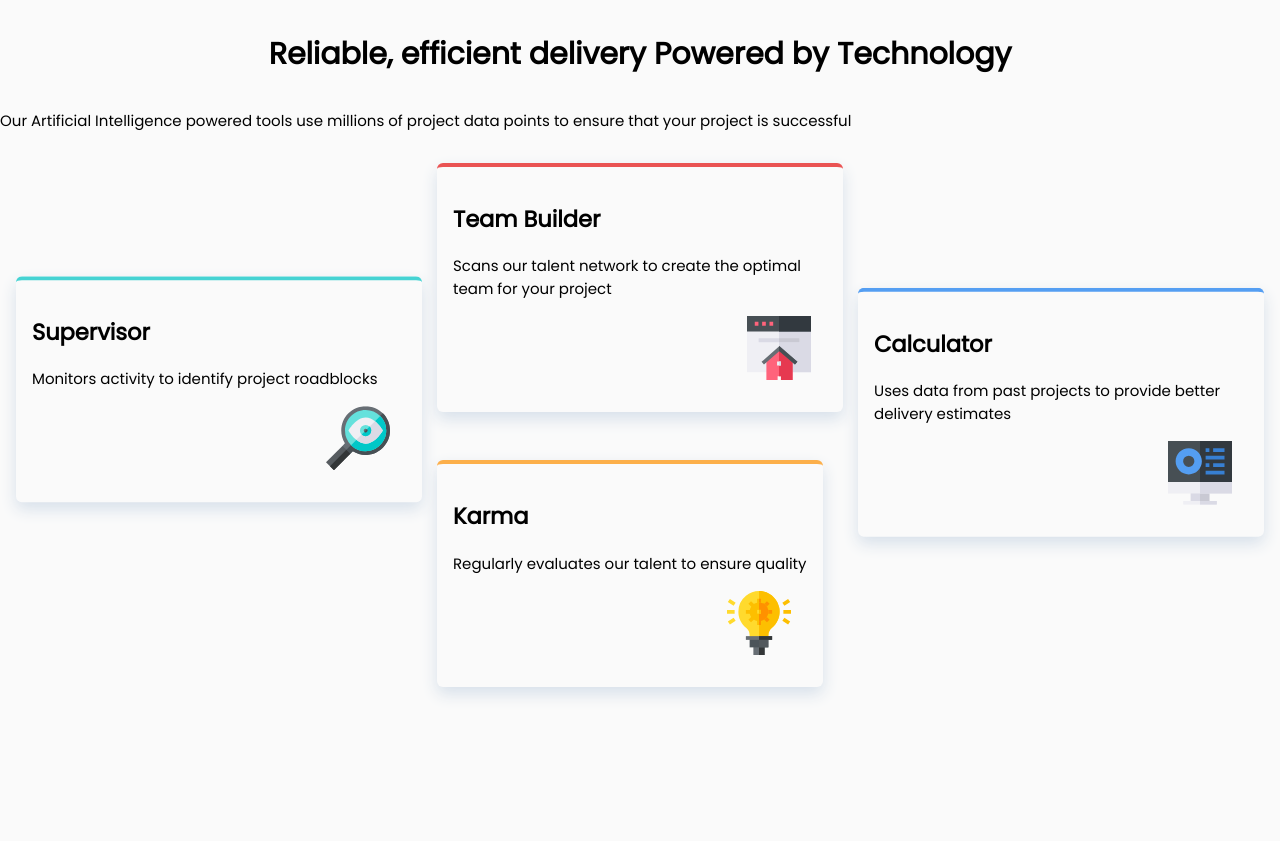
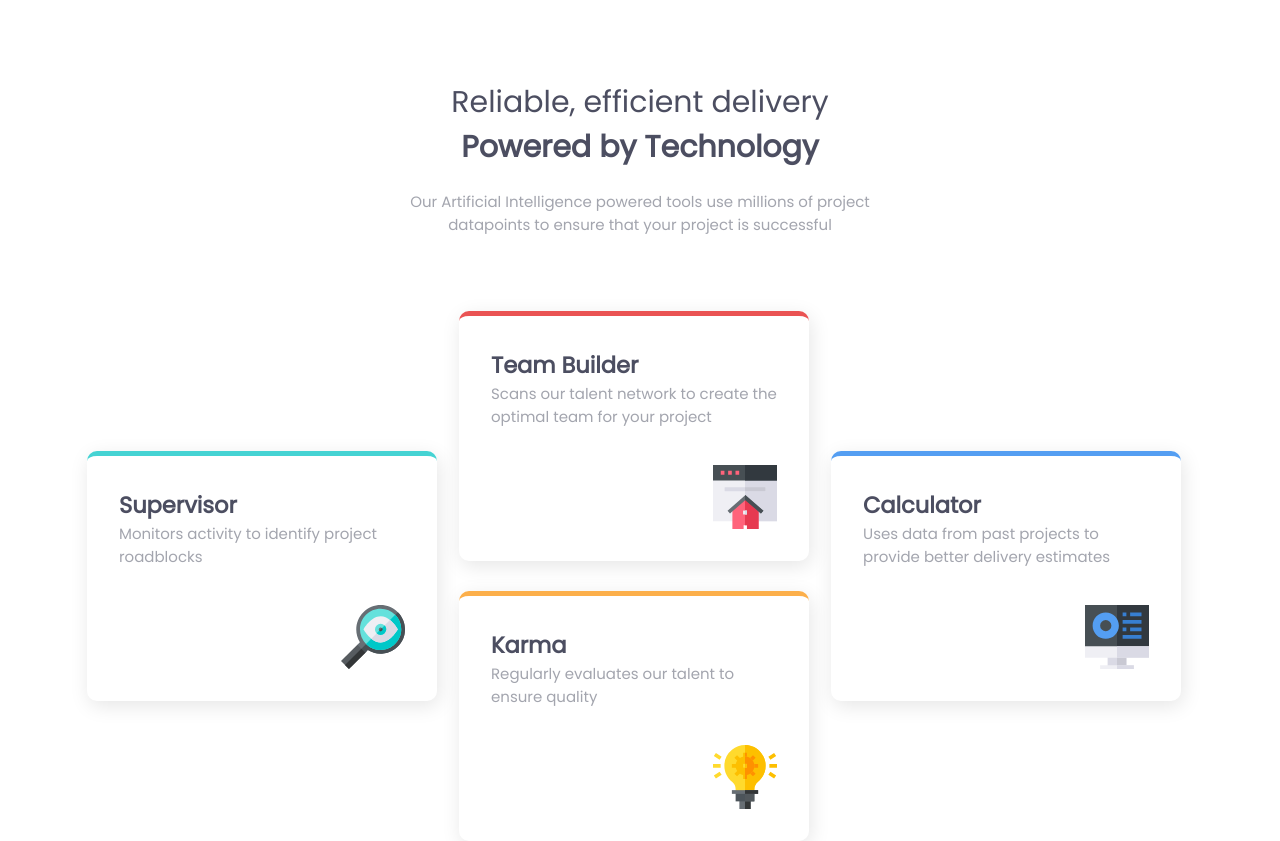
Before and after one commit to aymanebenhima/frontendDesign, a plain HTML site: page four-card-feature-section-master/index.html in a window 1280 px wide. Before the commit the page ends 800 px from the top, so only its background shows below. Drawn offline with Linux system fonts and the light colour scheme.

Commit message:
task was finished

```diff
--- a/four-card-feature-section-master/index.html
+++ b/four-card-feature-section-master/index.html
@@ -10,33 +10,29 @@
 </head>
 <body>
   <div class="container">
-    <h1 class="header">
-      Reliable, efficient delivery
-      <span class="header-bold">Powered by Technology </span>
-    </h1>
-    <p class="copy-text">
-      Our Artificial Intelligence powered tools use millions of project data
-      points to ensure that your project is successful
-    </p>
+    <header>
+      <h1>Reliable, efficient delivery<br><strong>Powered by Technology </strong></h1>
+      <p>Our Artificial Intelligence powered tools use millions of project datapoints to ensure that your project is successful</p>
+    </header>
     <ul class="cards">
       <li class="card">
         <h2>Supervisor</h2>
-        <div class="content">Monitors activity to identify project roadblocks</div>
+        <p class="content">Monitors activity to identify project roadblocks</p>
         <div class="icon"><img src="images/icon-supervisor.svg" alt="Supervisor"></div>
       </li>
       <li class="card">
         <h2>Team Builder</h2>
-        <div class="content">Scans our talent network to create the optimal team for your project</div>
+        <p class="content">Scans our talent network to create the optimal team for your project</p>
         <div class="icon"><img src="images/icon-team-builder.svg" alt="Team Builder"></div>
       </li>
       <li class="card">
         <h2>Karma</h2>
-        <div class="content">Regularly evaluates our talent to ensure quality</div>
+        <p class="content">Regularly evaluates our talent to ensure quality</p>
         <div class="icon"><img src="images/icon-karma.svg" alt="Karma"></div>
       </li>
       <li class="card">
         <h2>Calculator</h2>
-        <div class="content">Uses data from past projects to provide better delivery estimates</div>
+        <p class="content">Uses data from past projects to provide better delivery estimates</p>
         <div class="icon"><img src="images/icon-calculator.svg" alt="Calculator"></div>
       </li>
     </ul>
--- a/four-card-feature-section-master/style.css
+++ b/four-card-feature-section-master/style.css
@@ -3,61 +3,226 @@ Importing font
 **/
 @import url('https://fonts.googleapis.com/css?family=Poppins&display=swap');
 
+/*
+ * ## Document Body
+ */
+
  body {
-    margin: 0;
-    padding: 0;
-    font-family: Poppins;
-    background-color: hsl(0, 0%, 98%);
+    /* Clean content offset */
+    margin: 0; padding: 0;
+
+    /* Set common font styles */
+    font-family: 'Poppins', sans-serif;
+    font-weight: 400;
     font-size: 15px;
-    font-weight: 400;
-    max-width: 1440px;
-    min-width: 375px;
-    width: 100%;
-    display: flex;
-    flex-direction: column;
   }
 
-.header {
-    text-align: center;
-    margin: 2rem 0;
+  /*
+   * ## Elements Styles
+   */
+
+  h1, h2 {
+    font-weight: 600;
+    color: hsl(234, 12%, 34%);
   }
 
-.cards {
-    list-style: none;
-    margin: 0;
-    padding: 1rem;
-    column-count: 3;
-    column-gap: 3;
+  p { color: hsl(229, 6%, 66%); }
+
+  /* - - - */
+
+
+  /*
+   * # Header Element
+   */
+
+  header {
+    margin: 80px 30px 75px;
+    text-align: center;
   }
 
-.card {
-    display: inline-block;
-    box-shadow: 0 7px 16px #d7e0ea;
-    border-radius: 6px;
-    padding: 1rem;
-    margin-bottom: 3rem;
+  header > h1 {
+    margin: 20px 0;
+    font-weight: 200;
   }
 
-.card:nth-child(1) {
-    border-top: 4px solid hsl(180, 62%, 55%);
-    display: block;
-    transform: translateY(50%);
-}
-.card:nth-child(2) {
-    border-top: 4px solid hsl(0, 78%, 62%);
-}
-.card:nth-child(3) {
-    border-top: 4px solid hsl(34, 97%, 64%);
-}
-.card:nth-child(4) {
-    border-top: 4px solid hsl(212, 86%, 64%);
-    display: block;
-    transform: translateY(50%);
+  header > h1 strong {
+    font-weight: 600;
   }
 
-.icon {
-    width: 80px;
-    height: 80px;
-    margin-left: auto;
-    margin-top: 1rem;
+  header > p {
+    max-width: 520px;
+    margin: auto;
   }
+
+  @media (max-width: 443px) {
+    header > h1 { font-size: 1.6em; }
+  }
+
+  /*
+   * ## Cards Container Class
+   */
+
+  .cards {
+    /* List Styling Clean-Up */
+    list-style: none;
+    padding: 0; margin: 0;
+
+    /* Alignment */
+    margin: auto;
+  }
+
+  /*
+   * ### Responsive Layout Rules
+   */
+
+  /* When viewport width is equal or greater than 788 pixels,
+   * the cards container will fix its width and will append the
+   * clear fix pseudo-class to avoid float property issues.
+   *
+   * The width will depend from the current viewport width.
+   * If is greater than 1166 pixels, will be 1106 pixels.
+   * Else, then will be 728 pixels.
+   */
+
+  @media (min-width: 788px) {
+    .cards {
+      width: 728px;
+    }
+    /* Clear Fix */
+    .cards::after {
+      content: "";
+      clear: both;
+      display: table;
+    }
+  }
+
+  @media (min-width: 1166px) {
+    .cards {
+      width: 1106px;
+    }
+  }
+
+  /*
+   * ## Feature Card Class
+   */
+
+  .card {
+    /* Positioning and Sizing */
+    position: relative;
+    box-sizing: border-box;
+    width: 350px; height: 250px;
+
+    /* Alignment */
+    margin: 0;
+    padding: 32px;
+
+    /* Box Details */
+    border-radius: 10px;
+    border-top: solid 5px black;
+    box-shadow: 2px 5px 20px rgb(0,0,0,0.1);
+  }
+
+  /*
+   * ### Inner Elements
+   */
+
+  .card h2, .card p { margin: 0; }
+
+  .card img {
+    position: absolute;
+    bottom: 32px; right: 32px;
+  }
+
+  /*
+   * ### Top Border Colors Rules
+   */
+
+  .card:nth-child(1) {
+    border-color: hsl(180, 62%, 55%);
+  }
+
+  .card:nth-child(2) {
+    border-color: hsl(0, 78%, 62%);
+  }
+
+  .card:nth-child(3) {
+    border-color: hsl(34, 97%, 64%);
+  }
+
+  .card:nth-child(4) {
+    border-color: hsl(212, 86%, 64%);
+  }
+
+  /*
+   * ### Responsive Layout Rules
+   */
+
+  /* When the viewport width is less than 788 pixels, the container
+   * will not be fixed and every card will arrange normally one over
+   * other. This layout is comfortable for mobile devices.
+   *
+   * But if is equal or greather, every card will set the float
+   * property to the left.
+   *
+   * They will sort smartly on a grid of two columns and two rows if
+   * the current viewport width is less than 1166 pixels, that is,
+   * for notebooks and tablets screens.
+   *
+   * Else, then they will sort like the final challenge for desktop
+   * larger screens (with a viewport width greather than 1166 pixels.)
+   *
+   * I had to hard coded every effect because I only use float
+   * properties. And I didn't went to use auxiliar HTML elements,
+   * trying to keep separation of concerns.
+   */
+
+  @media (min-width: 788px) {
+    .card {
+      float: left;
+    }
+
+    @media (min-width: 1166px) {
+
+      .card:first-child {
+        margin: 140px 0;
+      }
+
+      .card:nth-child(2),
+      .card:nth-child(3) {
+        margin: 0 22px;
+      }
+
+      .card:last-child {
+        margin-top: -110px;
+      }
+
+      .card:nth-child(3) {
+        margin-top: 30px;
+      }
+    }
+
+    @media (max-width: 1165px) {
+
+      .card:nth-child(3),
+      .card:nth-child(4) {
+        margin-top: 30px;
+      }
+
+      .card:nth-child(2),
+      .card:nth-child(4) {
+        margin-left: 28px;
+      }
+    }
+  }
+
+  @media (max-width: 787px) {
+
+    .card {
+      width: 300px; height: 220px;
+      margin: auto;
+    }
+
+    .card:not(:first-child) {
+      margin-top: 22px;
+    }
+  }
```
Lines whose indentation alone changed are shown as unchanged.
